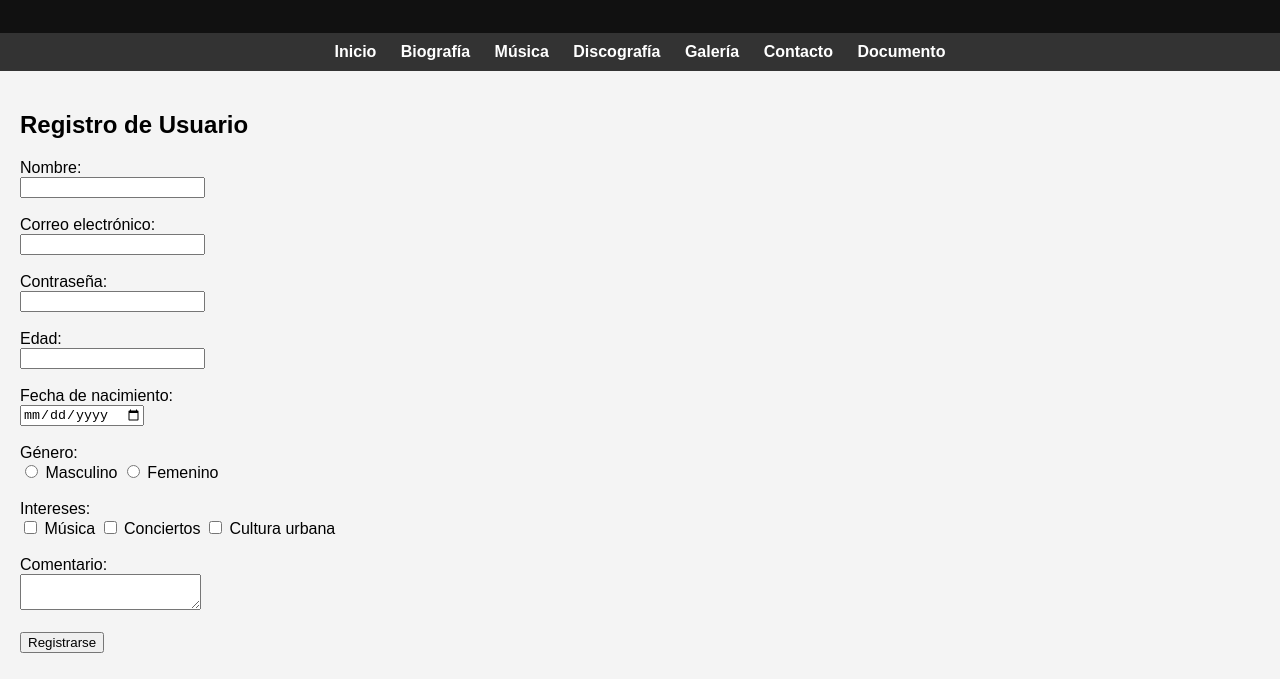
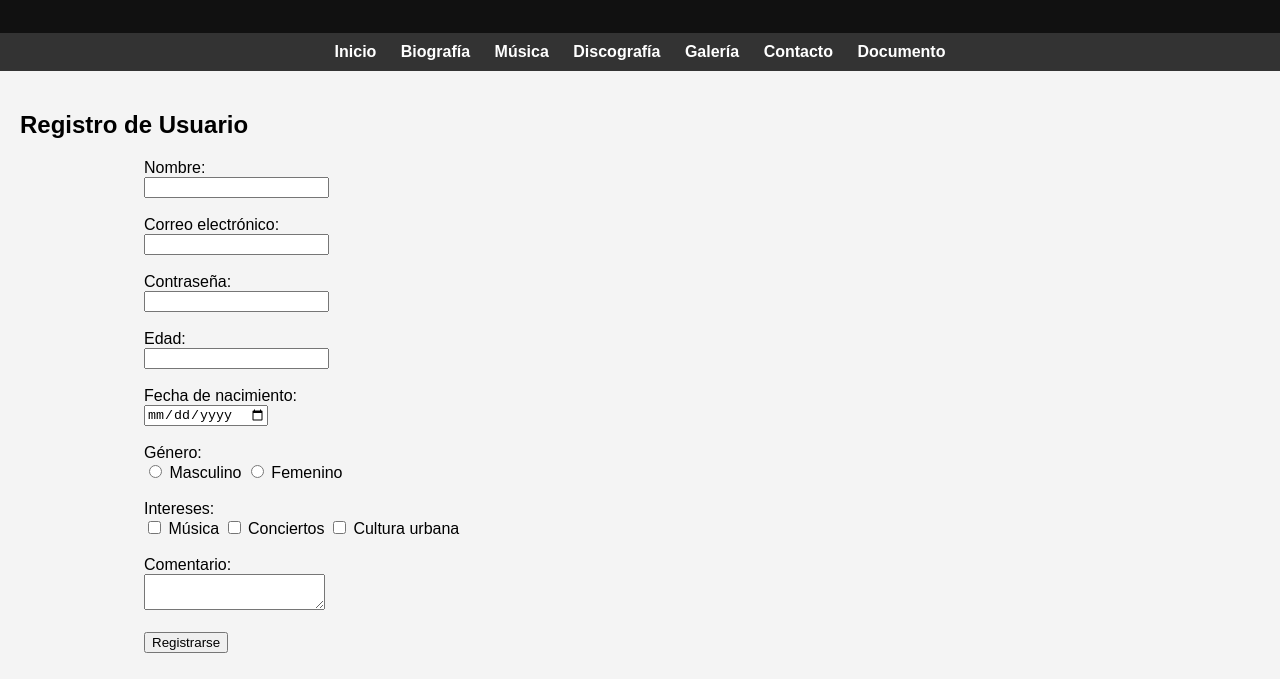
Before and after one commit to santiagog1927m-hub/Proyectoadso322, a plain HTML site: page contacto.html in a window 1280 px wide. Shown: the part 121-800 px from the top of the page. Drawn offline with Linux system fonts and the light colour scheme.

Commit message:
css arreglo

```diff
--- a/css/estilos.css
+++ b/css/estilos.css
@@ -67,3 +67,7 @@ text-align:center;
 padding:15px;
 margin-top:20px;
 }
+
+form{
+    margin-left: 10%;
+}
```
